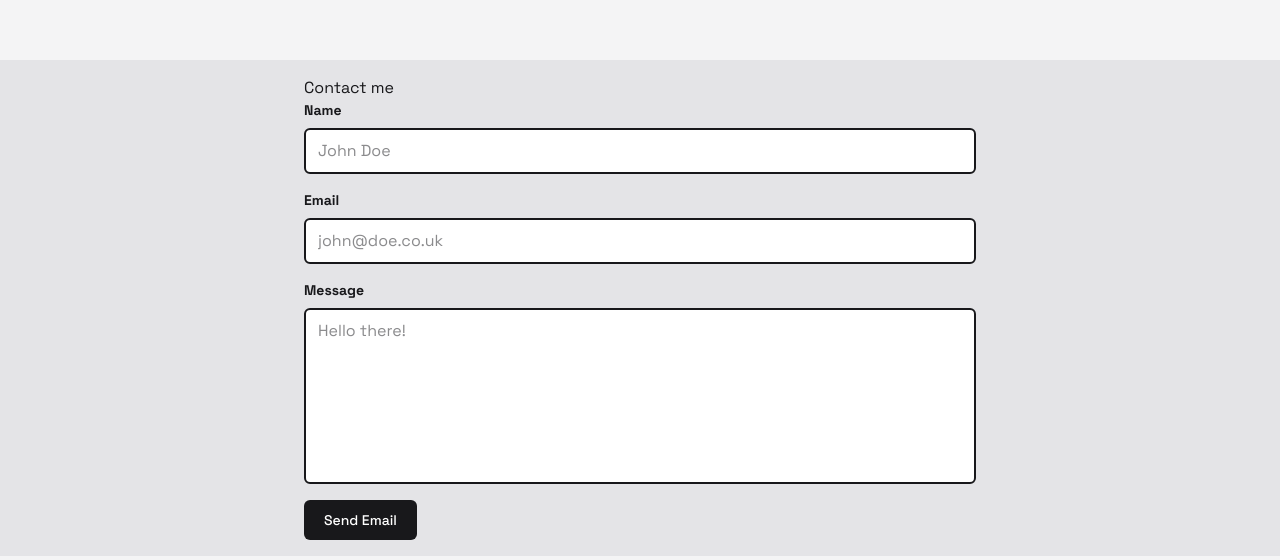
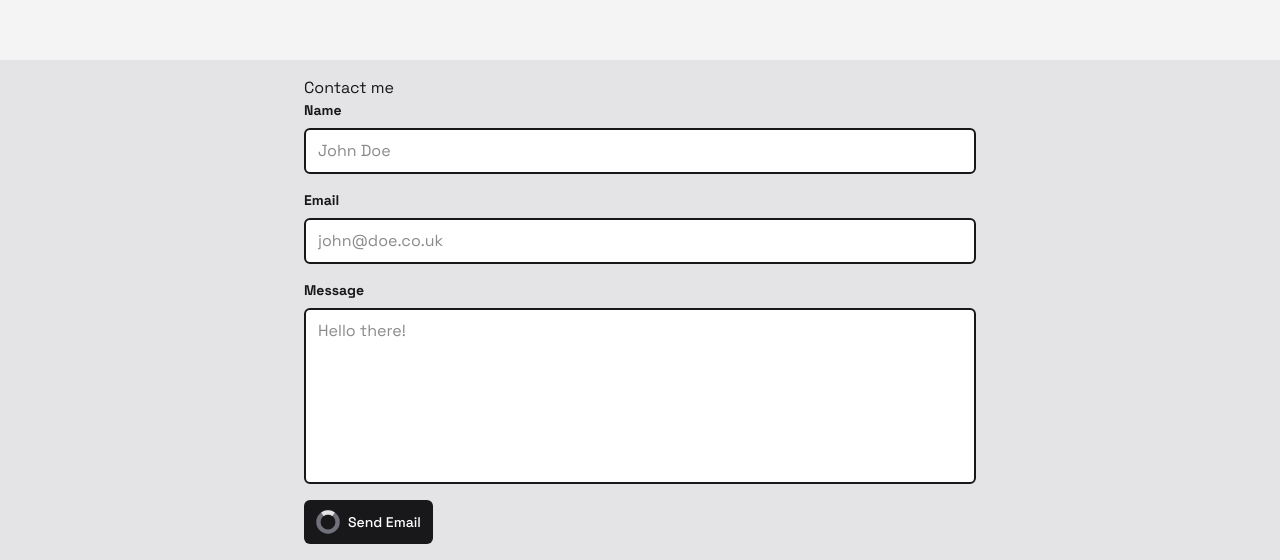
Before and after one commit to scottjoe1996/portfolio, a Next.js app: page / in a window 1280 px wide. Shown: the part 1876-2436 px from the top of the page. Built offline with nearby package versions, Linux system fonts and the light colour scheme; no server answers.

Commit message:
created loading spinner icon

```diff
--- /dev/null
+++ b/components/icons/loading-spinner.tsx
@@ -0,0 +1,43 @@
+import React from "react";
+
+interface LoadingSpinnerProps {
+  size: string;
+}
+
+const LoadingSpinner: React.FC<LoadingSpinnerProps> = ({ size }) => {
+  return (
+    <svg xmlns="http://www.w3.org/2000/svg" viewBox="0 0 100 100" height={size}>
+      <title id="loading-spinner-title">Loading spinner</title>
+      <desc id="loading-spinner-description">
+        A spinning loading indicator.
+      </desc>
+      <g id="loading-spinner">
+        <circle
+          cx="50"
+          cy="50"
+          r="40"
+          strokeWidth="18"
+          className="stroke-zinc-500"
+          fill="none"
+        />
+        <path
+          d="M 26.489 17.64 A 40 40 0 0 1 73.511 17.64"
+          fill="none"
+          strokeWidth="18"
+          className="stroke-zinc-200"
+        >
+          <animateTransform
+            attributeName="transform"
+            type="rotate"
+            from="0 50 50"
+            to="360 50 50"
+            dur="1.3s"
+            repeatCount="indefinite"
+          />
+        </path>
+      </g>
+    </svg>
+  );
+};
+
+export default LoadingSpinner;
--- a/components/sections/contact/contact-section.tsx
+++ b/components/sections/contact/contact-section.tsx
@@ -6,6 +6,7 @@ import z from "zod";
 
 import { zodResolver } from "@hookform/resolvers/zod";
 import sendMessage from "@/actions/message";
+import LoadingSpinner from "@/components/icons/loading-spinner";
 
 import TextField from "./text-field";
 import TextareaField from "./textarea-field";
@@ -75,8 +76,9 @@ const ContactSection: React.FC = () => {
           />
           <button
             type="submit"
-            className="bg-foreground focus:ring-primary rounded-md px-5 py-2.5 text-sm font-medium text-white hover:bg-zinc-700 focus:ring-4 focus:outline-none"
+            className="bg-foreground focus:ring-primary flex items-center justify-between gap-2 rounded-md px-3 py-2.5 text-sm font-medium text-white hover:bg-zinc-700 focus:ring-4 focus:outline-none"
           >
+            <LoadingSpinner size="1.5rem" />
             Send Email
           </button>
         </form>
```
